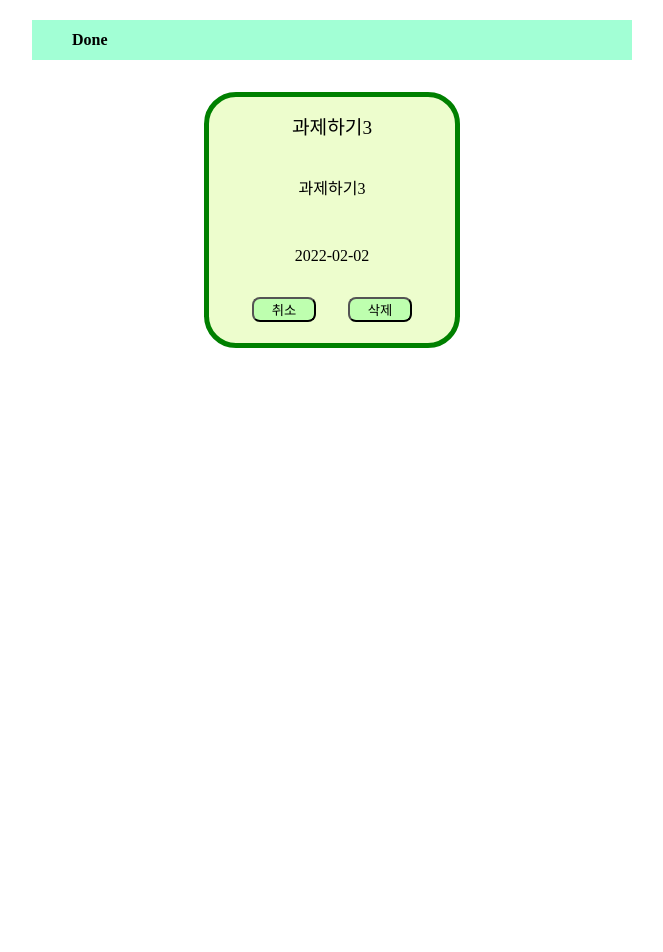
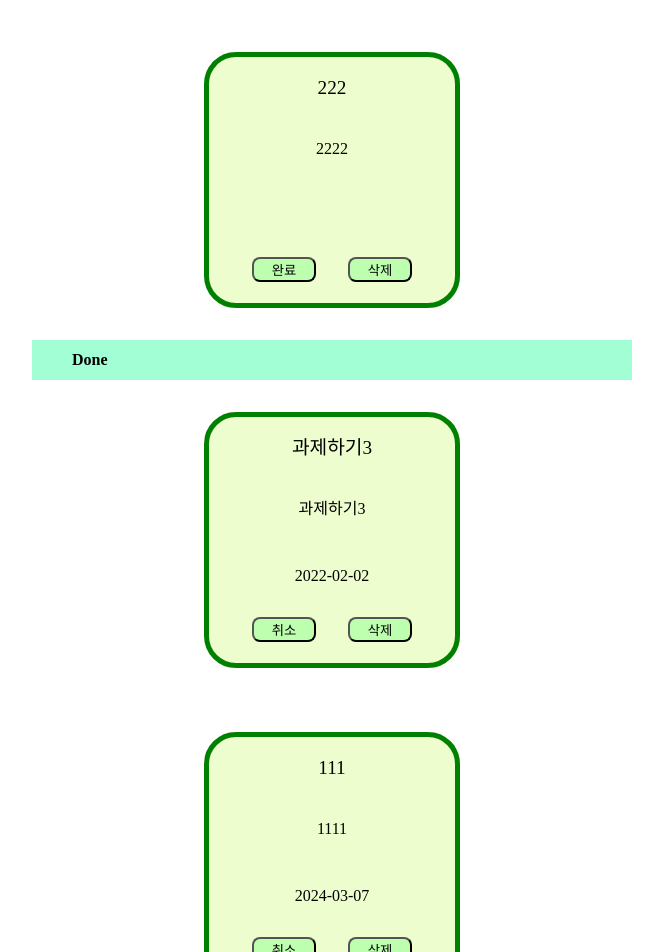
Before and after one commit to we-are-good/typescript-todolist, a React (Vite) app: page / in a window 1280 px wide. Shown: the part 700-1652 px from the top of the page, without its empty margins (308-971 px from the left). Before the commit the page ends 1080 px from the top, so only its background shows below. Built offline with nearby package versions, Linux system fonts and the light colour scheme; data requests are answered from the project's data file.

Commit message:
Fix: 오류 잡는중

```diff
--- a/db.json
+++ b/db.json
@@ -13,6 +13,20 @@
       "todoContent": "과제하기3",
       "todoDate": "2022-02-02",
       "isDone": true
+    },
+    {
+      "id": "343544816",
+      "todoTitle": "111",
+      "todoContent": "1111",
+      "todoDate": "2024-03-07",
+      "isDone": true
+    },
+    {
+      "id": "771241939",
+      "todoTitle": "222",
+      "todoContent": "2222",
+      "todoDate": "",
+      "isDone": false
     }
   ]
 }
--- a/package.json
+++ b/package.json
@@ -19,6 +19,7 @@
     "react-dom": "^18.2.0",
     "react-query": "^3.39.3",
     "react-redux": "^9.1.0",
+    "react-router-dom": "^6.22.2",
     "react-toastify": "^10.0.4",
     "styled-components": "^6.1.8",
     "uuid": "^9.0.1"
--- a/src/components/TodoList.tsx
+++ b/src/components/TodoList.tsx
@@ -1,4 +1,5 @@
 import { useQuery } from "@tanstack/react-query";
+import { useNavigate } from "react-router-dom";
 import { Todos } from "../App";
 import { getTodoList } from "../api/todoListApi";
 import {
@@ -11,6 +12,7 @@ import TodoDelete from "./TodoDelete";
 import TodoToggle from "./TodoToggle";
 
 function TodoList() {
+  const navigation = useNavigate();
   const {
     isLoading,
     error,
@@ -27,6 +29,18 @@ function TodoList() {
   }
   if (!todoList) return;
 
+  const goDetailPage = (
+    // event: React.MouseEvent<HTMLElement, MouseEvent>,
+    id: string
+  ) => {
+    // if (event.button) {
+    //   console.log(event.button);
+    //   return;
+    // }
+
+    navigation(`/${id}`);
+  };
+
   return (
     <div>
       <div>
@@ -37,7 +51,7 @@ function TodoList() {
               {!todo.isDone && (
                 <div>
                   <div key={todo.id}>
-                    <TodoTitleWrapper>
+                    <TodoTitleWrapper onClick={() => goDetailPage(todo.id)}>
                       <TodoTitle> {todo.todoTitle} </TodoTitle>
                       <InputDataWrapper>
                         <TodoContent> {todo.todoContent} </TodoContent>
--- a/src/main.tsx
+++ b/src/main.tsx
@@ -1,8 +1,8 @@
 import { QueryClient, QueryClientProvider } from "@tanstack/react-query";
 import React from "react";
 import ReactDOM from "react-dom/client";
-import App from "./App.tsx";
 import { GlobalStyle } from "./styles/GlobalStyle.tsx";
+import Router from "./router/Router.tsx";
 
 const queryClient = new QueryClient({
   defaultOptions: {
@@ -17,7 +17,7 @@ ReactDOM.createRoot(document.getElementById("root")!).render(
     <QueryClientProvider client={queryClient}>
       <GlobalStyle />
       {/* <ReactQueryDevtools initialIsOpen={true} /> */}
-      <App />
+      <Router />
     </QueryClientProvider>
   </React.StrictMode>
 );
--- /dev/null
+++ b/src/pages/Detail.tsx
@@ -0,0 +1,7 @@
+import React from "react";
+
+function Detail() {
+  return <div>Detail</div>;
+}
+
+export default Detail;
--- /dev/null
+++ b/src/router/Router.tsx
@@ -0,0 +1,18 @@
+import { BrowserRouter, Route, Routes } from "react-router-dom";
+import Detail from "../pages/Detail";
+import Main from "../pages/MainPage";
+
+function Router() {
+  return (
+    <div>
+      <BrowserRouter>
+        <Routes>
+          <Route path="/" element={<Main />} />
+          <Route path="/:id" element={<Detail />} />
+        </Routes>
+      </BrowserRouter>
+    </div>
+  );
+}
+
+export default Router;
```
Also changed, not shown: src/hooks/useTodoListElements.tsx (added, +13 -0 lines), src/pages/MainPage.tsx (renamed from src/App.tsx, +5 -5 lines), src/styles/MainpageStyle.tsx (added), 1 other file (tests, documents, lock files or other folders).
